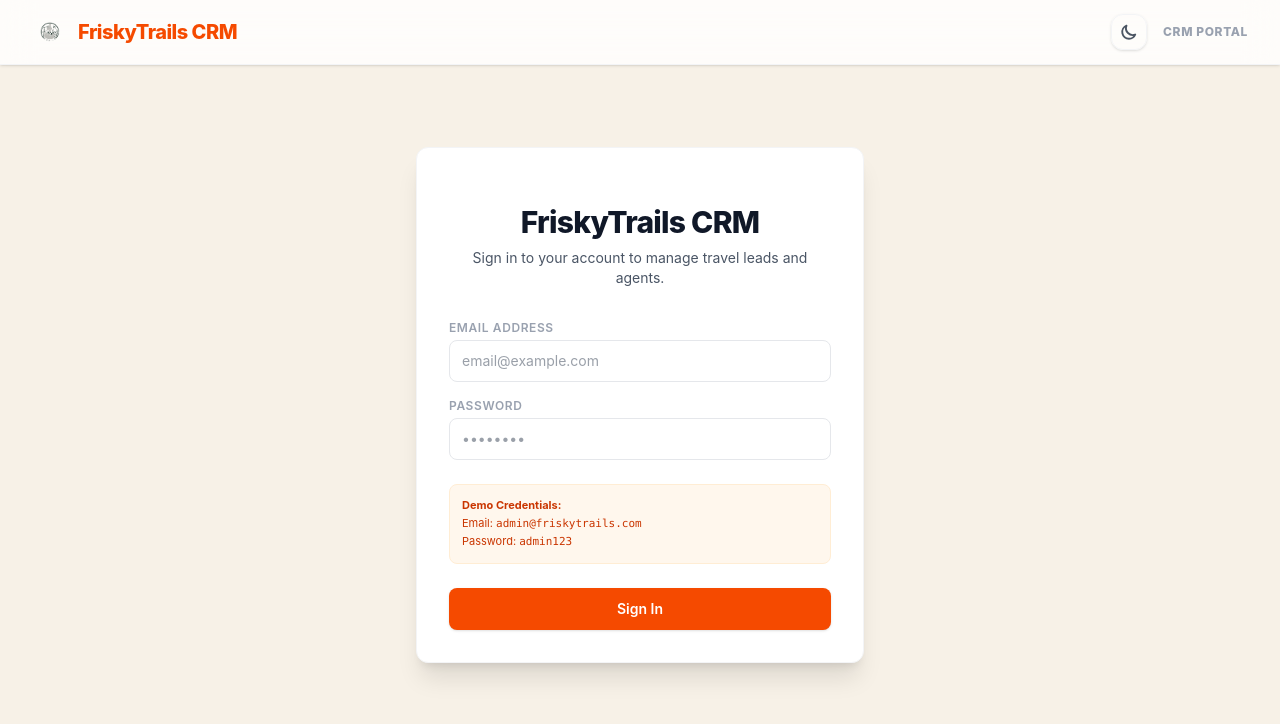
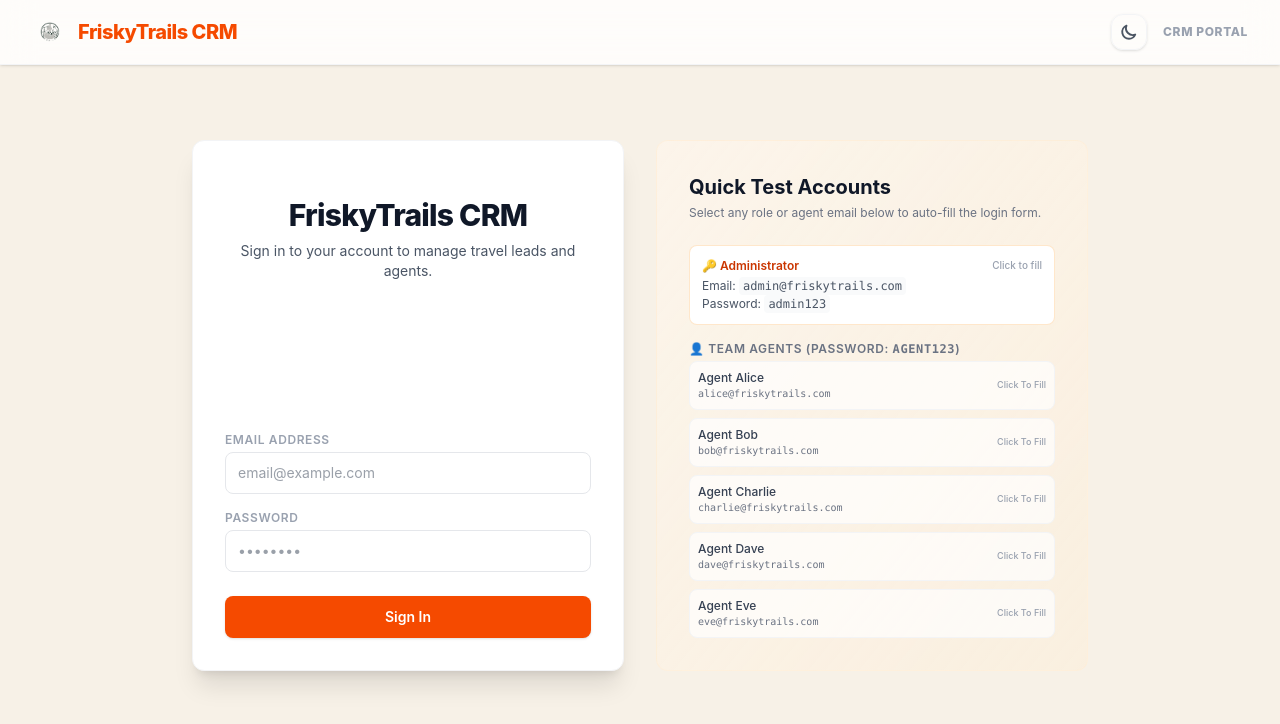
Before and after one commit to pratyush07-hub/friskytrailsCRM, a React (Vite) app in the folder crm_website_frontend/: page / in a window 1280 px wide. Shown: the top 724 px of the page. Built offline with nearby package versions, Linux system fonts and the light colour scheme.

Commit message:
Included all emails in the login portal for testing

```diff
--- a/crm_website_frontend/src/pages/Login.jsx
+++ b/crm_website_frontend/src/pages/Login.jsx
@@ -36,9 +36,18 @@ export default function Login({ setToken, setUser, API_URL }) {
     }
   };
 
+  const handleDemoClick = (demoEmail, demoPassword) => {
+    setEmail(demoEmail);
+    setPassword(demoPassword);
+    toast.success('Credentials autofilled! Click Sign In.');
+  };
+
   return (
     <div className="min-h-[85vh] flex items-center justify-center px-4 py-12 sm:px-6 lg:px-8">
-      <div className="max-w-md w-full space-y-8 bg-white dark:bg-slate-800 p-8 rounded-xl shadow-xl border border-gray-100 dark:border-slate-700 transition-colors">
+      <div className="grid grid-cols-1 md:grid-cols-2 gap-8 max-w-4xl w-full items-stretch">
+
+        {/* Left Column: Login Portal */}
+        <div className="space-y-8 bg-white dark:bg-slate-800 p-8 rounded-xl shadow-xl border border-gray-100 dark:border-slate-700 transition-colors flex flex-col justify-between">
           <div>
             <h2 className="mt-6 text-center text-3xl font-extrabold text-gray-900 dark:text-white tracking-tight">
               FriskyTrails CRM
@@ -47,6 +56,7 @@ export default function Login({ setToken, setUser, API_URL }) {
               Sign in to your account to manage travel leads and agents.
             </p>
           </div>
+
           <form className="mt-8 space-y-6" onSubmit={handleSubmit}>
             <div className="rounded-md space-y-4">
               <div>
@@ -60,7 +70,7 @@ export default function Login({ setToken, setUser, API_URL }) {
                   required
                   value={email}
                   onChange={(e) => setEmail(e.target.value)}
-                className="w-full text-sm py-2.5 px-3 border border-gray-200 dark:border-slate-700 rounded-lg focus:outline-none focus:ring-2 focus:ring-orange-500 text-gray-700 bg-white"
+                  className="w-full text-sm py-2.5 px-3 border border-gray-200 dark:border-slate-700 rounded-lg focus:outline-none focus:ring-2 focus:ring-orange-500 text-gray-700 bg-white dark:bg-slate-900 dark:text-gray-100"
                   placeholder="email@example.com"
                 />
               </div>
@@ -75,18 +85,10 @@ export default function Login({ setToken, setUser, API_URL }) {
                   required
                   value={password}
                   onChange={(e) => setPassword(e.target.value)}
-                className="w-full text-sm py-2.5 px-3 border border-gray-200 dark:border-slate-700 rounded-lg focus:outline-none focus:ring-2 focus:ring-orange-500 text-gray-700 bg-white"
+                  className="w-full text-sm py-2.5 px-3 border border-gray-200 dark:border-slate-700 rounded-lg focus:outline-none focus:ring-2 focus:ring-orange-500 text-gray-700 bg-white dark:bg-slate-900 dark:text-gray-100"
                   placeholder="••••••••"
                 />
               </div>
-          </div>
-
-          <div className="bg-orange-50 dark:bg-orange-950/30 p-3 rounded-lg border border-orange-100 dark:border-orange-900/50">
-            <p className="text-[11px] text-orange-700 dark:text-orange-400 leading-relaxed">
-              <strong>Demo Credentials:</strong><br />
-              Email: <code className="font-mono">admin@friskytrails.com</code><br />
-              Password: <code className="font-mono">admin123</code>
-            </p>
             </div>
 
             <div>
@@ -100,6 +102,67 @@ export default function Login({ setToken, setUser, API_URL }) {
             </div>
           </form>
         </div>
+
+        {/* Right Column: Demo Accounts Helper */}
+        <div className="space-y-6 bg-gradient-to-br from-orange-50/60 to-orange-100/40 dark:from-slate-800/40 dark:to-slate-800/60 p-8 rounded-xl border border-orange-100/60 dark:border-slate-700/60 transition-colors flex flex-col justify-center">
+          <div>
+            <h3 className="text-xl font-bold text-gray-900 dark:text-white">
+              Quick Test Accounts
+            </h3>
+            <p className="text-xs text-gray-500 dark:text-slate-400 mt-1">
+              Select any role or agent email below to auto-fill the login form.
+            </p>
+          </div>
+
+          <div className="space-y-4">
+            {/* Admin User */}
+            <div
+              onClick={() => handleDemoClick('admin@friskytrails.com', 'admin123')}
+              className="p-3 bg-white dark:bg-slate-800/80 rounded-lg border border-orange-200/60 dark:border-slate-700 hover:border-orange-500 dark:hover:border-orange-500 hover:shadow-md cursor-pointer transition-all group"
+            >
+              <div className="flex justify-between items-center">
+                <span className="text-xs font-semibold text-orange-700 dark:text-orange-400">🔑 Administrator</span>
+                <span className="text-[10px] text-gray-400 group-hover:text-orange-500 font-medium">Click to fill</span>
+              </div>
+              <div className="text-xs mt-1 text-gray-600 dark:text-slate-300">
+                Email: <code className="font-mono bg-gray-50 dark:bg-slate-900 px-1 py-0.5 rounded">admin@friskytrails.com</code>
+              </div>
+              <div className="text-xs mt-0.5 text-gray-600 dark:text-slate-300">
+                Password: <code className="font-mono bg-gray-50 dark:bg-slate-900 px-1 py-0.5 rounded">admin123</code>
+              </div>
+            </div>
+
+            {/* Agent Users */}
+            <div className="space-y-2">
+              <span className="text-xs font-semibold text-gray-500 dark:text-slate-400 uppercase tracking-wider block mb-1">
+                👤 Team Agents (Password: <code className="font-mono">agent123</code>)
+              </span>
+              <div className="grid grid-cols-1 gap-2">
+                {[
+                  { name: 'Agent Alice', email: 'alice@friskytrails.com' },
+                  { name: 'Agent Bob', email: 'bob@friskytrails.com' },
+                  { name: 'Agent Charlie', email: 'charlie@friskytrails.com' },
+                  { name: 'Agent Dave', email: 'dave@friskytrails.com' },
+                  { name: 'Agent Eve', email: 'eve@friskytrails.com' }
+                ].map((agent) => (
+                  <div
+                    key={agent.email}
+                    onClick={() => handleDemoClick(agent.email, 'agent123')}
+                    className="p-2 bg-white/70 dark:bg-slate-800/50 rounded-lg border border-gray-100 dark:border-slate-800 hover:border-orange-500 dark:hover:border-orange-500 hover:shadow-sm cursor-pointer transition-all flex justify-between items-center group"
+                  >
+                    <div>
+                      <div className="text-xs font-medium text-gray-700 dark:text-slate-200">{agent.name}</div>
+                      <div className="text-[10px] text-gray-500 dark:text-slate-400 font-mono">{agent.email}</div>
+                    </div>
+                    <span className="text-[9px] text-gray-400 group-hover:text-orange-500 font-medium whitespace-nowrap">Click To Fill</span>
+                  </div>
+                ))}
+              </div>
+            </div>
+          </div>
+        </div>
+
+      </div>
     </div>
   );
 }
```
Lines whose indentation alone changed are shown as unchanged.
